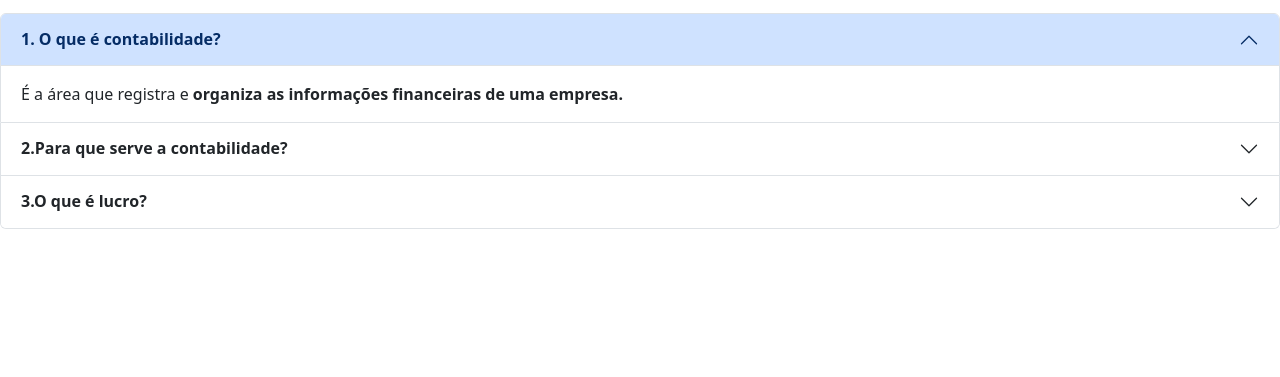
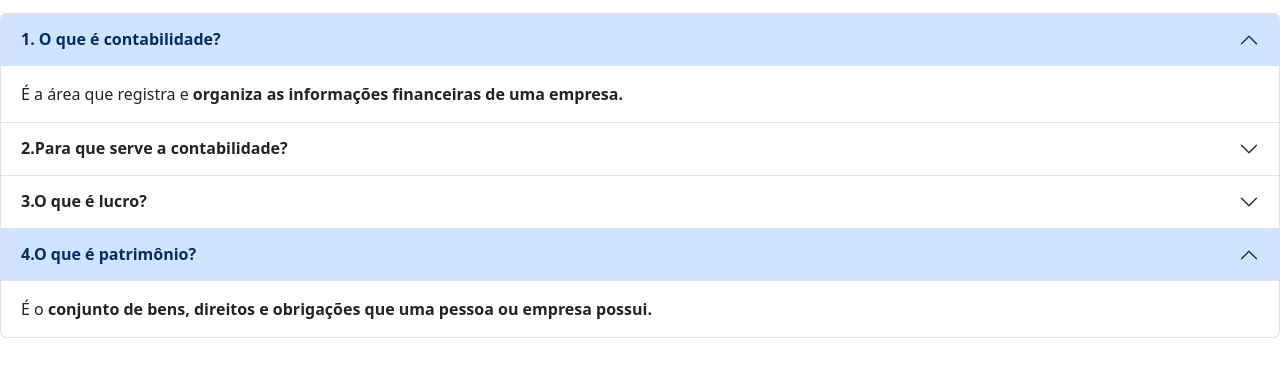
Before and after one commit to Guh018/tanaka-htmlcssbootstrap-2026, a plain HTML site: page index.html in a window 1280 px wide. Shown: the part 219-596 px from the top of the page. Drawn offline with Linux system fonts and the light colour scheme.

Commit message:
[feat] Uma pergunta a mais

```diff
--- a/index.html
+++ b/index.html
@@ -49,6 +49,18 @@
       </div>
     </div>
   </div>
+  <div class="accordion-item">
+    <h2 class="accordion-header">
+      <button class="accordion-button" type="button" data-bs-toggle="collapse" data-bs-target="#collapseOne" aria-expanded="true" aria-controls="collapseOne">
+       <strong>4.O que é patrimônio? </strong>
+      </button>
+    </h2>
+    <div id="collapseOne" class="accordion-collapse collapse show" data-bs-parent="#accordionExample">
+      <div class="accordion-body">
+        É o <strong>conjunto de bens, direitos e obrigações que uma pessoa ou empresa possui.</strong>
+      </div>
+    </div>
+  </div>
 </div>
         <script src="js/bootstrap.bundle.min.js" integrity="sha384-FKyoEForCGlyvwx9Hj09JcYn3nv7wiPVlz7YYwJrWVcXK/BmnVDxM+D2scQbITxI" crossorigin="anonymous"></script>
     </body>
```
